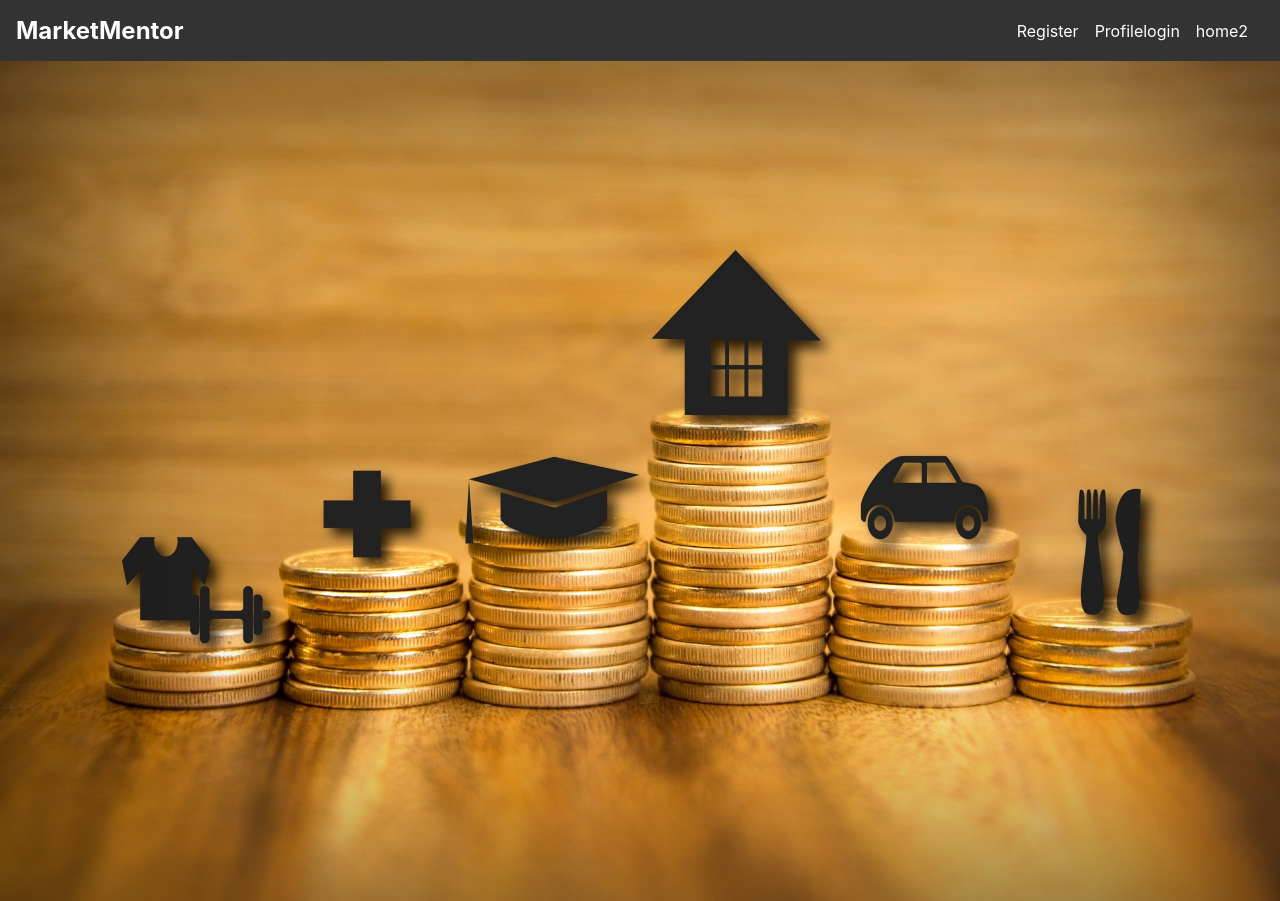
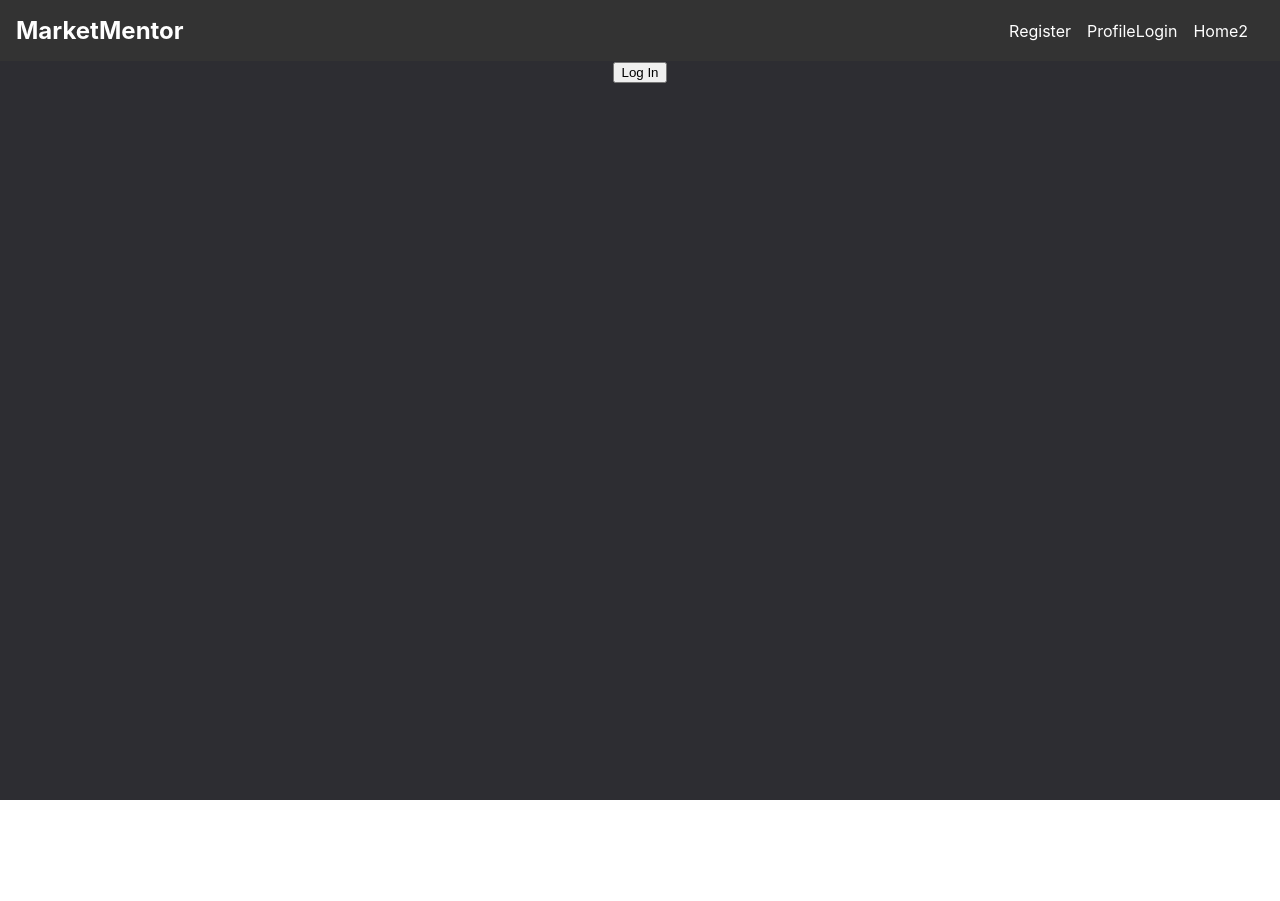
Before and after one commit to JacksonNace/MarketMentor-HackRice, a React (Create React App) app in the folder frontend/: page / in a window 1280 px wide. After the commit the page ends 800 px from the top, so only its background shows below. Built offline with nearby package versions, Linux system fonts and the light colour scheme.

Commit message:
routerinit

```diff
--- a/frontend/package.json
+++ b/frontend/package.json
@@ -9,6 +9,7 @@
     "@testing-library/user-event": "^13.5.0",
     "react": "^18.3.1",
     "react-dom": "^18.3.1",
+    "react-router-dom": "^6.26.2",
     "react-scripts": "5.0.1",
     "web-vitals": "^2.1.4"
   },
--- a/frontend/src/App.js
+++ b/frontend/src/App.js
@@ -1,14 +1,22 @@
 import logo from './logo.svg';
+import Home from './pages/Home';
+import Profile from './pages/Profile'
 import Navbar from './components/navbar';
-import Home from './components/Home';
 import './App.css';
-import Login from './components/login';
+import LoginButton from './components/loginButton';
+import { Router, Routes, Route } from 'react-router-dom'
 
 function App() {
   return (
     <div className="App">
-      <Navbar/>
-      <Home/>
+        <Navbar />
+        <Routes>
+          <Route path="/home" element={<Home />} />
+          <Route path="/profile" element={<Profile />} />
+          {/* <Route path="/login" element={<Login />} />
+          <Route path="/home2" element={<Home2 />} /> */}
+        </Routes>
+      <LoginButton/>
     </div>
   );
 }
--- a/frontend/src/components/Home.css
+++ /dev/null
@@ -1,14 +0,0 @@
-.homePage {
-  height: 100vh;
-  z-index: 1;
-  background-image: url('../img/hero.jpg');
-  background-size: cover;
-  box-shadow: inset 0 0 2000px rgba(0, 0, 0, 0.7);
-  display: flex;
-  flex-direction: column;
-  align-items: center;
-  justify-content: center;
-  text-align: center;
-  margin-bottom:5vh;
-  padding-bottom:5vh;
-}
--- a/frontend/src/components/Home.js
+++ /dev/null
@@ -1,10 +0,0 @@
-import './Home.css';
-
-function Home() {
-  return (
-      <div className='homePage'>
-      </div>
-  );
-}
-
-export default Home;
--- a/frontend/src/components/login.css
+++ /dev/null
@@ -1,39 +0,0 @@
-.App{
-  background: linear-gradient(90deg, #282c34, #2196f3);
-}
-
-.loginBox {
-  display: flex;
-  flex-direction: column;
-  border: 5px solid white;
-  border-radius: 4%;
-  width: 30%;
-  margin: 10vh auto;
-  padding: 20px;
-  align-items:center;
-}
-
-.loginInputBox {
-  width: 250px;
-  padding: 10px;
-  margin: 10px auto;
-  border: 1px solid #ccc;
-  border-radius: 4px;
-}
-
-.loginSubmitButton {
-  background-color: black;
-  color: white;
-  border: none;
-  border-radius: 4px;
-  padding: 10px;
-  padding-top:10px;
-  margin-top: 30px;
-  cursor: pointer;
-  font-size: 16px;
-  width:10vw
-}
-
-.loginSubmitButton:hover {
-  background-color: #333;
-}
--- a/frontend/src/components/login.js
+++ /dev/null
@@ -1,29 +0,0 @@
-import React from 'react';
-
-import "./login.css";
-import LoginButton from './loginButton';
-
-import "./Login.css";
-
-
-function Login() {
-  return (
-    <div className="loginPage">
-      <div className="loginBox">
-        <h1 className="loginTitle">Login</h1>
-
-
-        <h2 className="loginPart">Username</h2>
-        <input className="loginInputBox" placeholder="Username..." />
-
-        <h2 className="loginPart">Password</h2>
-        <input className="loginInputBox" placeholder="Password" type="password" />
-
-        <LoginButton /> {/* Render the LoginButton component */}
-
-      </div>
-    </div>
-  );
-}
-
-export default Login;
--- a/frontend/src/components/navbar.css
+++ b/frontend/src/components/navbar.css
@@ -5,6 +5,9 @@
   background-color: #333;
   color: #fff;
   padding: 1rem;
+  position:sticky;
+  z-index:0;
+  top:0;
 }
 
 .navbar-left .logo {
--- a/frontend/src/components/navbar.js
+++ b/frontend/src/components/navbar.js
@@ -1,33 +1,31 @@
 import React from 'react';
 import './navbar.css';
-
+import { Link } from 'react-router-dom';
 
 const Navbar = () => {
   return (
-
     <nav className="navbar">
       <div className="navbar-left">
-    <a href="/" className="logo">
+        <Link to="/" className="logo">
           MarketMentor
-    </a>
+        </Link>
       </div>
       <div className="navbar-center">
         <div className='search'>
-
+          {/* Add search functionality here */}
         </div>
       </div>
       <div className="navbar-right">
         <ul className="nav-links">
           <li>
-        <a href="/register">Register</a>
+            <Link to="/home">Register</Link>
           </li>
           <li>
-        <a href="/home1">Profile</a>
-
-        <a href="/login">login</a>
+            <Link to="/profile">Profile</Link>
+            <Link to="/login">Login</Link>
           </li>
           <li>
-        <a href="/home2">home2</a>
+            <Link to="/home2">Home2</Link>
           </li>
         </ul>
       </div>
--- a/frontend/src/components/register.css
+++ /dev/null
@@ -1,39 +0,0 @@
-.App{
-  background: linear-gradient(90deg, #2196f3, #282c34);
-}
-
-.registerBox {
-  display: flex;
-  flex-direction: column;
-  border: 5px solid white;
-  border-radius: 4%;
-  width: 30%;
-  margin: 10vh auto;
-  padding: 20px;
-  align-items:center;
-}
-
-.registerInputBox {
-  width: 250px;
-  padding: 10px;
-  margin: 10px auto;
-  border: 1px solid #ccc;
-  border-radius: 4px;
-}
-
-.registerSubmitButton {
-  background-color: black;
-  color: white;
-  border: none;
-  border-radius: 4px;
-  padding: 10px;
-  padding-top:10px;
-  margin-top: 30px;
-  cursor: pointer;
-  font-size: 16px;
-  width:10vw
-}
-
-.registerSubmitButton:hover {
-  background-color: #333;
-}
--- a/frontend/src/index.js
+++ b/frontend/src/index.js
@@ -4,6 +4,7 @@ import './index.css';
 import App from './App';
 import reportWebVitals from './reportWebVitals';
 import { Auth0Provider } from '@auth0/auth0-react';
+import { BrowserRouter } from 'react-router-dom'
 
 const root = ReactDOM.createRoot(document.getElementById('root'));
 root.render(
@@ -15,7 +16,9 @@ root.render(
           redirect_uri: window.location.origin
         }}
         >
+      <BrowserRouter>
         <App />
+      </BrowserRouter>
     </Auth0Provider>
   </React.StrictMode>
 
```
Also changed, not shown: frontend/src/components/register.js (deleted, +0 -19 lines), 1 other file (tests, documents, lock files or other folders). Lines whose indentation alone changed are shown as unchanged.
